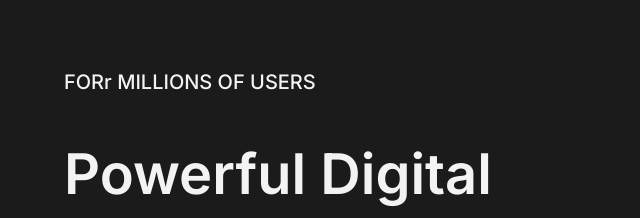
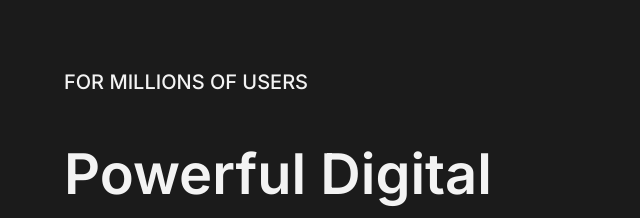
Before and after one commit to Abdullah-Kz/html-project, a plain HTML site: page index.html in a window 1280 px wide. Shown: the part 199-417 px from the top of the page, 86-726 px from the left. Drawn offline with Linux system fonts and the light colour scheme.

Commit message:
Revert "r"
This reverts commit f285ce519acf50fe346a2c87349692a2e3feea86.

```diff
--- a/index.html
+++ b/index.html
@@ -36,7 +36,7 @@
     <section class="hero">
 
         <div class="hero-content bg">
-            <h6>FORr MILLIONS OF USERS</h6>
+            <h6>FOR MILLIONS OF USERS</h6>
             <h1>Powerful Digital <br>IT solutions Company</h1>
             <p>Afford planned account law instead. Heard new week even yet that. Incommode delightful so resolving son themselves do in listening.</p>
 			<!-- <a href="#" class="buttan">></a> -->
```
